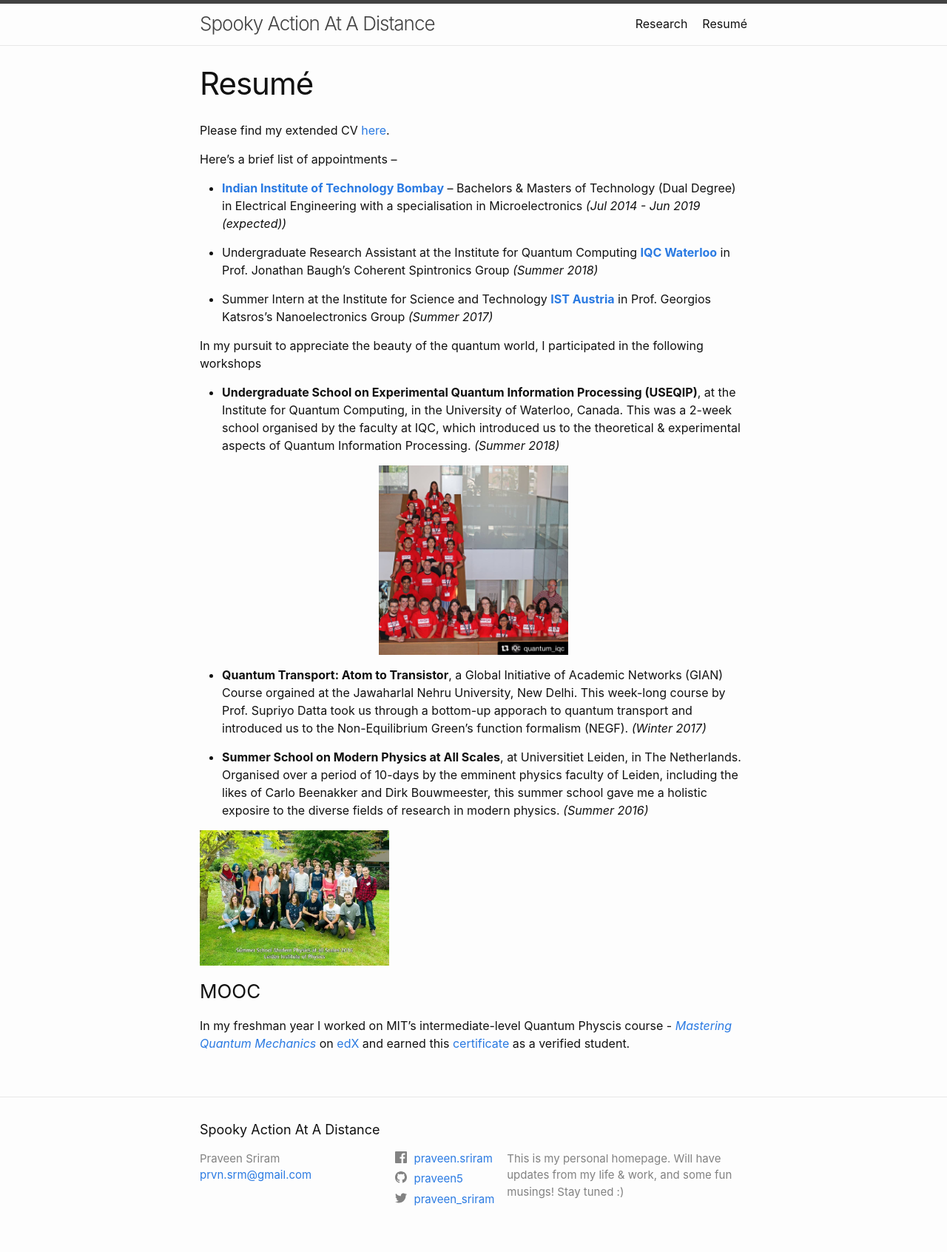
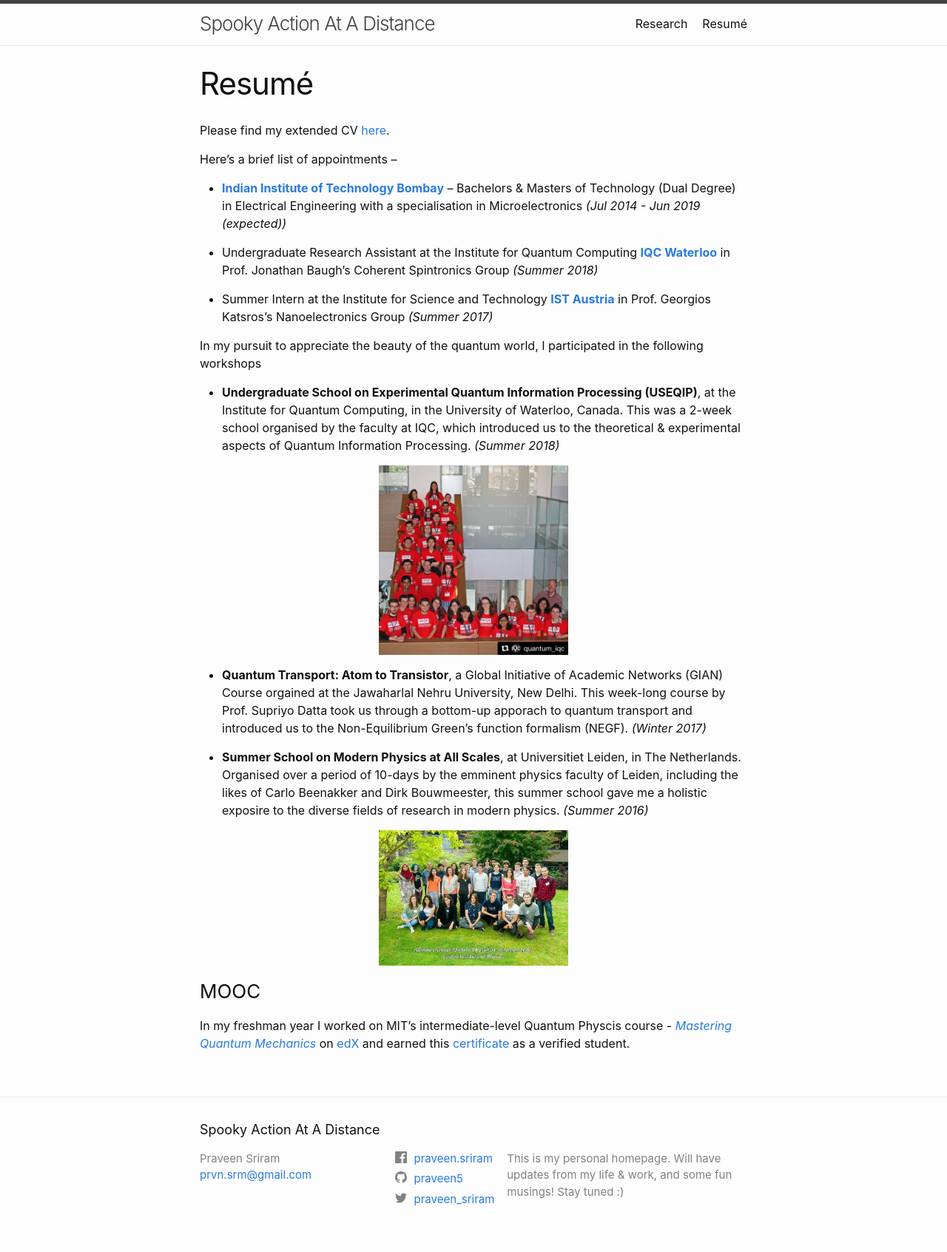
Before and after one commit to praveen5/praveen5.github.io, a Jekyll site: the page built from resume.md, in a window 1280 px wide. Shown: the whole page at 74% size. Built offline with Jekyll 4.4.1, drawn with Linux system fonts in a browser that asks for light colours.

Commit message:
Update resume.md

```diff
--- a/resume.md
+++ b/resume.md
@@ -20,16 +20,14 @@ In my pursuit to appreciate the beauty of the quantum world, I participated in t
 
 *  **Undergraduate School on Experimental Quantum Information Processing (USEQIP)**, at the Institute for Quantum Computing, in the University of Waterloo, Canada. This was a 2-week school organised by the faculty at IQC, which introduced us to the theoretical & experimental aspects of Quantum Information Processing. _(Summer 2018)_
 
-  <p style="text-align:center;">
-<img src="/iqc.JPG" aligm="middle" width="256" title="CPW">
-  </p>
+  <p style="text-align:center;"> <img src="/iqc.JPG" align="middle" width="256" title="USEQIP"> </p>
 
 
 *  **Quantum Transport: Atom to Transistor**, a Global Initiative of Academic Networks (GIAN) Course orgained at the Jawaharlal Nehru University, New Delhi. This week-long course by Prof. Supriyo Datta took us through a bottom-up apporach to quantum transport and introduced us to the Non-Equilibrium Green's function formalism (NEGF). _(Winter 2017)_
 
 *  **Summer School on Modern Physics at All Scales**, at Universitiet Leiden, in The Netherlands. Organised over a period of 10-days by the emminent physics faculty of Leiden, including the likes of Carlo Beenakker and Dirk Bouwmeester, this summer school gave me a holistic exposire to the diverse fields of research in modern physics. _(Summer 2016)_
 
-<img src="/leiden.jpeg" aligm="middle" width="256" title="CPW">
+<p style="text-align:center;"> <img src="/leiden.jpeg" align="middle" width="256" title="Leiden"> </p>
 
 ### MOOC
 
```
